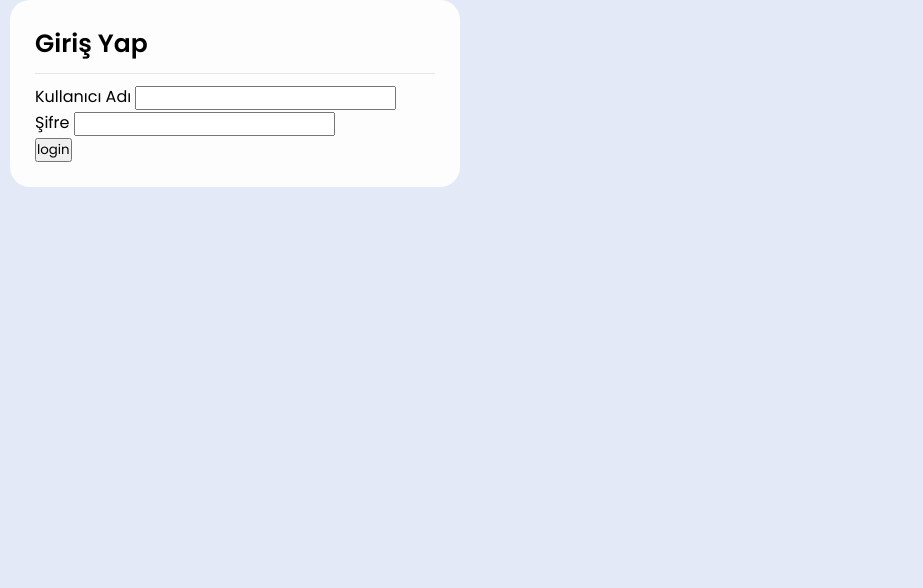
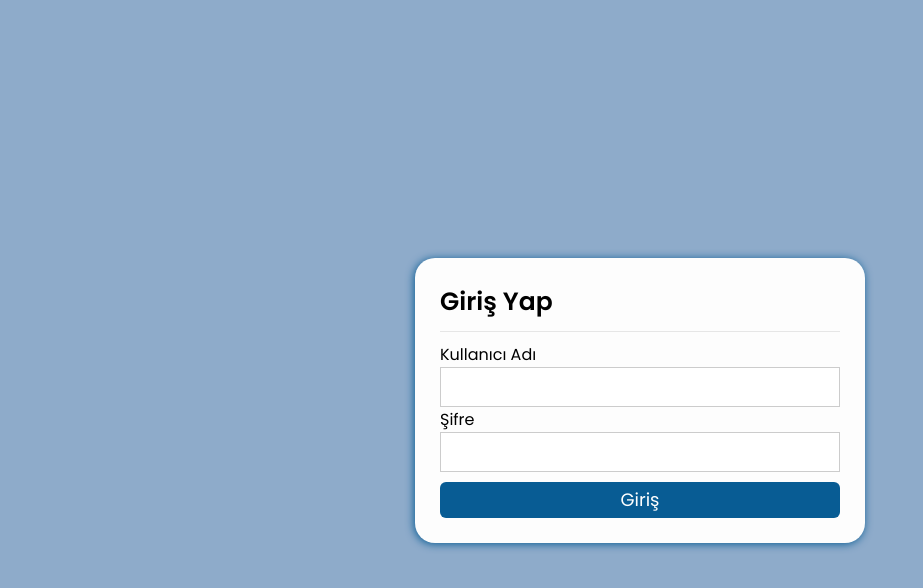
Before and after one commit to elifsenasoysal/web-sitesi-1, a plain HTML site: page login.html in a window 1280 px wide. Shown: the whole page, without its empty margins (0-923 px from the left). Drawn offline with Linux system fonts and the light colour scheme.

Commit message:
login iyileştirmesi

```diff
--- a/cssler/login.css
+++ b/cssler/login.css
@@ -8,7 +8,11 @@
 }
 
 body {
-    background: #e4e9f7;
+    background-color: #8eabca;
+    display: flex;
+    align-items: center;
+    justify-content: center;
+    height: 100vh;
 }
 
 .container {
@@ -24,9 +28,7 @@ body {
     flex-direction: column;
     padding: 25px 25px;
     border-radius: 20px;
-    box-shadow: 0 0 128px 0 rgba(0, 0 0, 0.1),
-        0 32px 64px -48px rgba(0, 0, 0, 0.5);
-
+    box-shadow: -1px 1px 8px #085c94;
 }
 
 .form-box {
@@ -49,3 +51,30 @@ body {
     flex-direction: column;
 
 }
+
+.form-box form .input input {
+    height: 40px;
+    width: 100%;
+    font-size: 16px;
+    padding: 0 10px;
+    border: 1px solid #ccc;
+    outline: none;
+}
+
+.btn {
+    height: 36px;
+    width: 100%;
+    background-color: #085c94;
+    border: none;
+    border-radius: 6px;
+    color: #fff;
+    font-size: 18px;
+    cursor: pointer;
+    transition: all .3s;
+    margin-top: 10px;
+    padding: 0px 10px;
+}
+
+.btn:hover {
+    background-color: #8eabca;
+}
--- a/login.html
+++ b/login.html
@@ -1,5 +1,6 @@
 <!DOCTYPE html>
 <html lang="en">
+
 <head>
     <meta charset="UTF-8">
     <meta http-equiv="X-UA-Compatible" content="IE-edge">
@@ -7,26 +8,28 @@
     <link rel="stylesheet" href="cssler/login.css">
     <title>Giriş</title>
 </head>
+
 <body>
     <div class="conteiner">
         <div class="box form-box">
             <header>Giriş Yap</header>
             <form action="" method="post">
                 <div class="field input">
-                    <label for="username">Kullanıcı Adı</label>
+                    <label for="username">Kullanıcı Adı</label><br>
                     <input type="text" name="username" id="username" required>
                 </div>
 
                 <div class="field input">
-                    <label for="password">Şifre</label>
+                    <label for="password">Şifre</label><br>
                     <input type="password" name="password" id="password" required>
                 </div>
 
                 <div class="field">
-                    <input type="submit" name="submit" value="login" required>
+                    <input type="submit" class="btn" name="submit" value="Giriş" required>
                 </div>
             </form>
         </div>
     </div>
 </body>
+
 </html>
```
Also changed, not shown: 1 other file.
